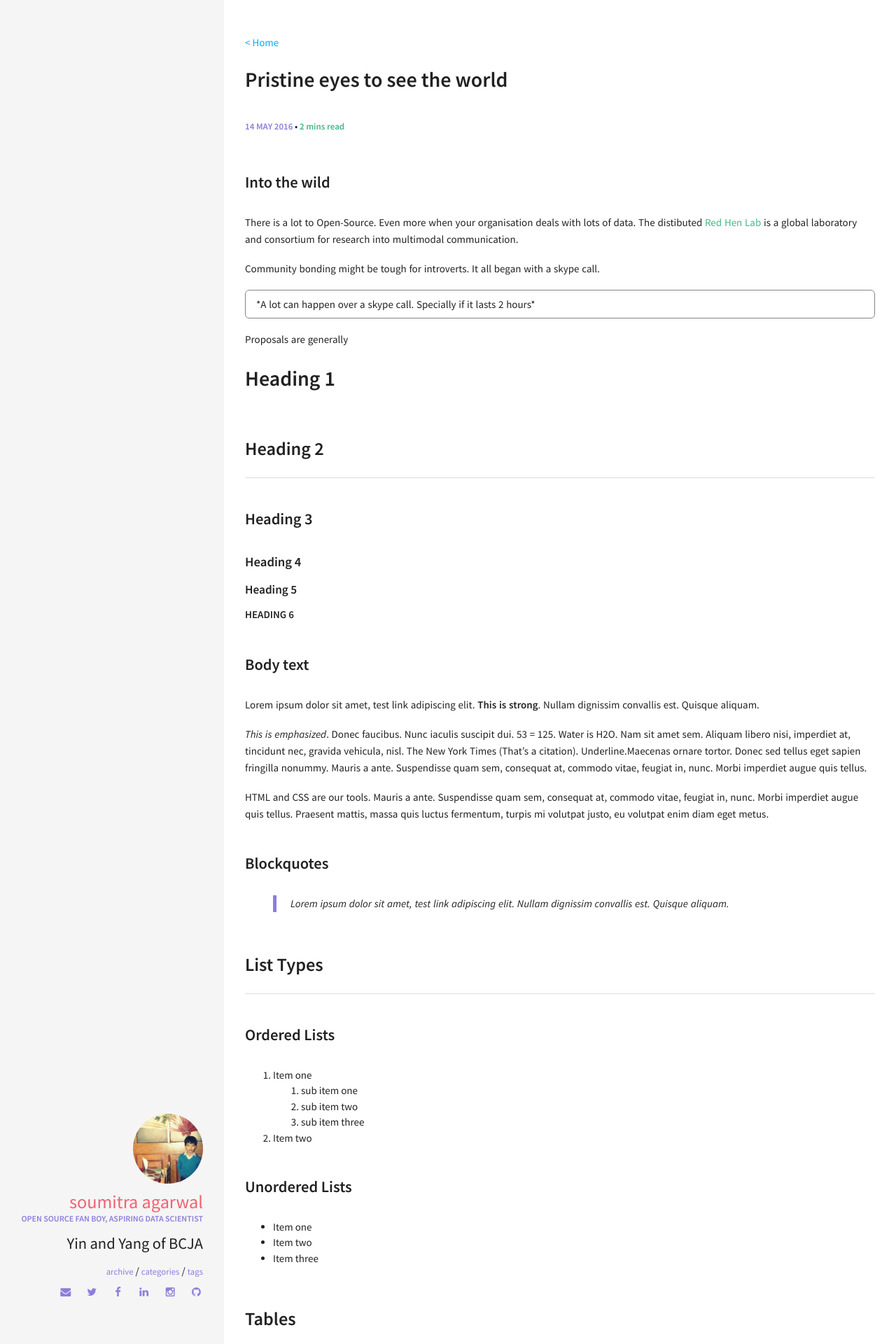
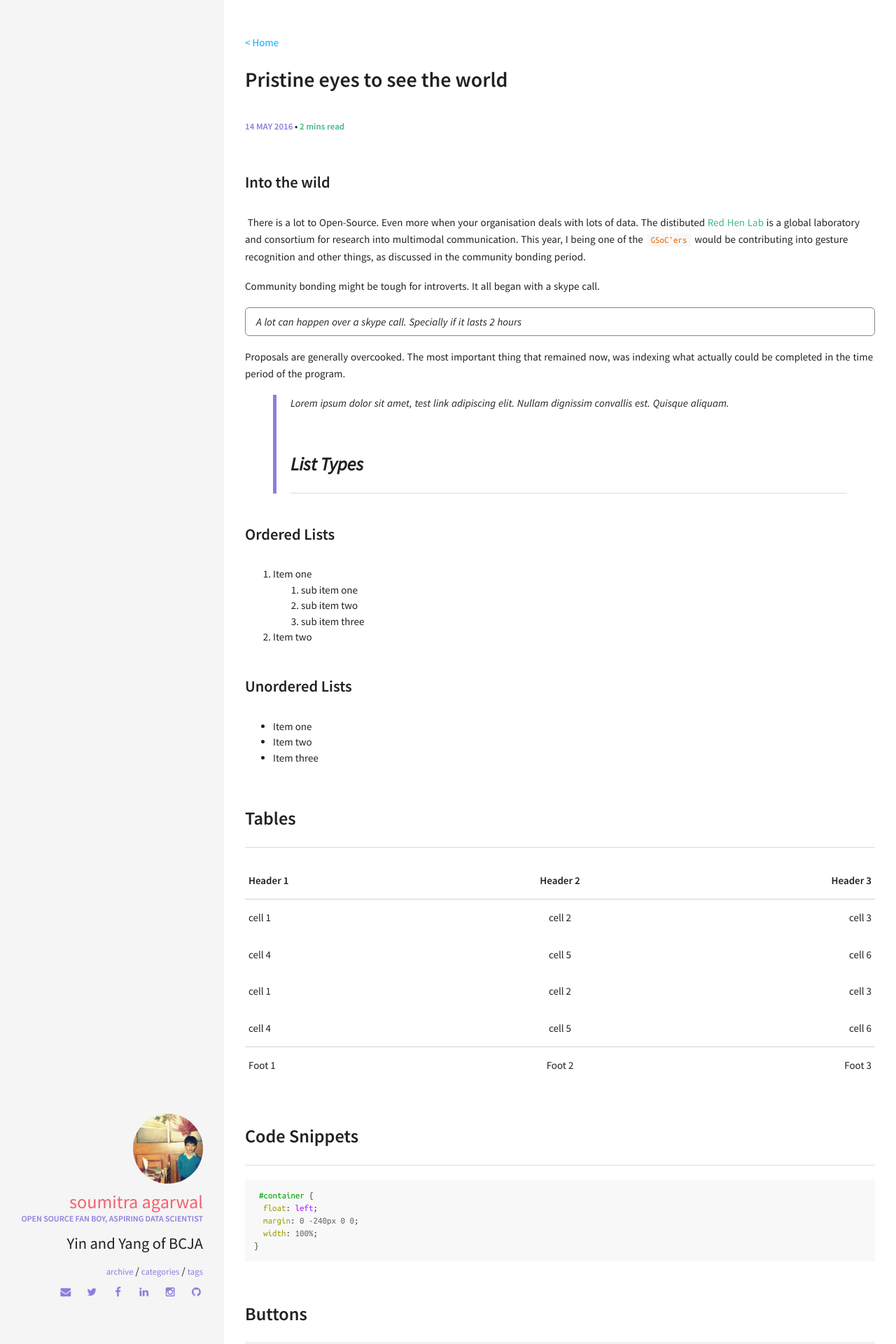
Before and after one commit to RedHenLab/BlendedJointAttention, a Jekyll site: the page built from _posts/2016-05-14-Community-bonding.md, in a window 1280 px wide. Shown: the top 1920 px of the page at 70% size. Built offline with Jekyll 4.4.1, drawn with Linux system fonts in a browser that asks for light colours.

Commit message:
Completing first post

```diff
--- a/_posts/2016-05-14-Community-bonding.md
+++ b/_posts/2016-05-14-Community-bonding.md
@@ -8,38 +8,17 @@ comments: true
 
 ### Into the wild
 
-There is a lot to Open-Source. Even more when your organisation deals with lots of data. The distibuted [Red Hen Lab](https://sites.google.com/site/distributedlittleredhen/home) is a global laboratory and consortium for research into multimodal communication.
+<img src="">
+There is a lot to Open-Source. Even more when your organisation deals with lots of data. The distibuted [Red Hen Lab](https://sites.google.com/site/distributedlittleredhen/home) is a global laboratory and consortium for research into multimodal communication. This year, I being one of the `GSoC'ers` would be contributing into gesture recognition and other things, as discussed in the community bonding period.
 
 Community bonding might be tough for introverts. It all began with a skype call.
 
-<p>*A lot can happen over a skype call. Specially if it lasts 2 hours* </p>{: .notice}
+*A lot can happen over a skype call. Specially if it lasts 2 hours*
+{: .notice}
 
-Proposals are generally
-
-# Heading 1
-
-## Heading 2
-
-### Heading 3
-
-#### Heading 4
-
-##### Heading 5
-
-###### Heading 6
-
-### Body text
-
-Lorem ipsum dolor sit amet, test link adipiscing elit. **This is strong**. Nullam dignissim convallis est. Quisque aliquam.
-
-*This is emphasized*. Donec faucibus. Nunc iaculis suscipit dui. 53 = 125. Water is H2O. Nam sit amet sem. Aliquam libero nisi, imperdiet at, tincidunt nec, gravida vehicula, nisl. The New York Times (That’s a citation). Underline.Maecenas ornare tortor. Donec sed tellus eget sapien fringilla nonummy. Mauris a ante. Suspendisse quam sem, consequat at, commodo vitae, feugiat in, nunc. Morbi imperdiet augue quis tellus.
-
-HTML and CSS are our tools. Mauris a ante. Suspendisse quam sem, consequat at, commodo vitae, feugiat in, nunc. Morbi imperdiet augue quis tellus. Praesent mattis, massa quis luctus fermentum, turpis mi volutpat justo, eu volutpat enim diam eget metus.
-
-### Blockquotes
+Proposals are generally overcooked. The most important thing that remained now, was indexing what actually could be completed in the time period of the program.
 
 > Lorem ipsum dolor sit amet, test link adipiscing elit. Nullam dignissim convallis est. Quisque aliquam.
-
 ## List Types
 
 ### Ordered Lists
```
